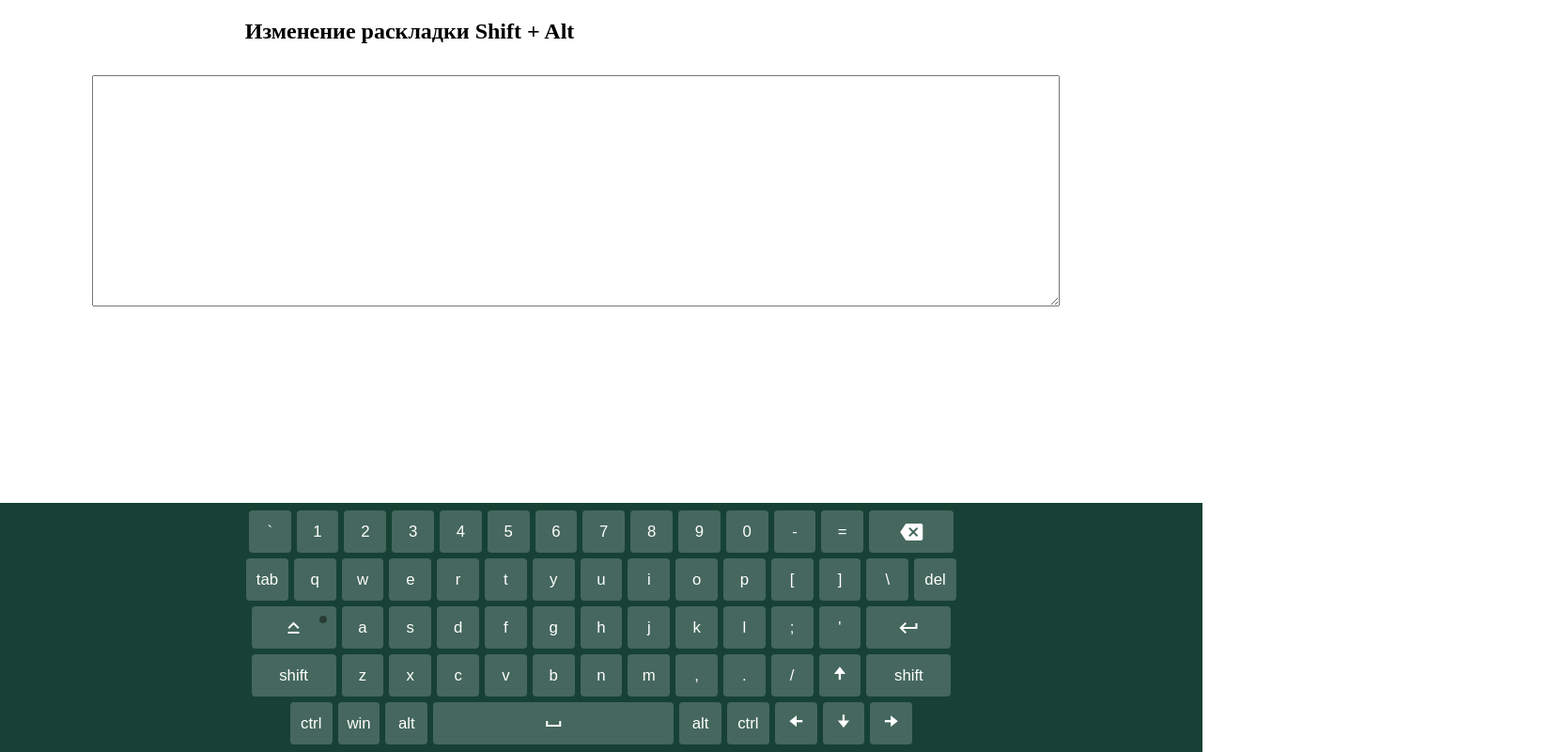
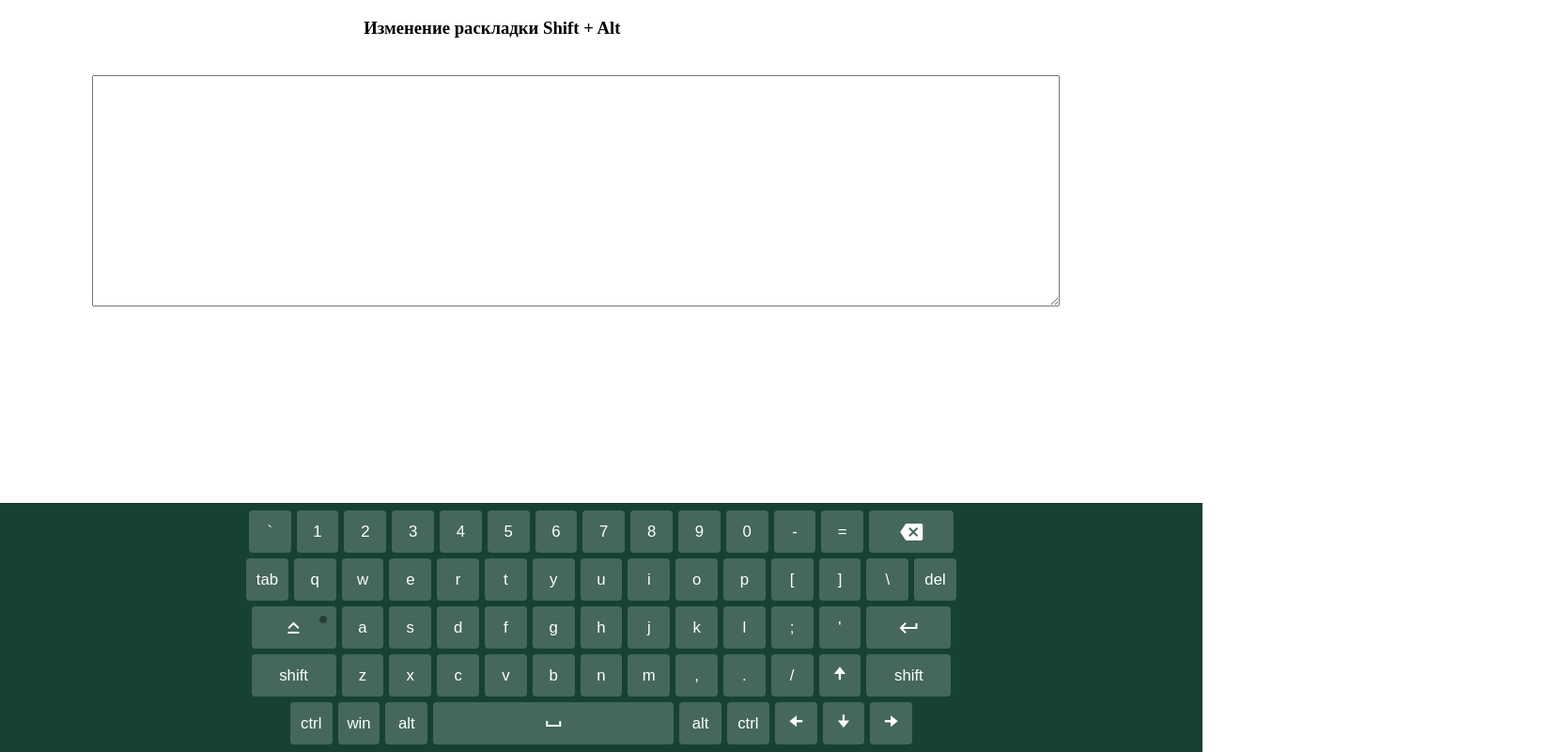
Before and after one commit to DmitryLobachevsky/Virtual-Keyboard, a website: page index.html in a window 1280 px wide. Shown: the whole page at 94% size, 1651 px wide, since content can reach past the window. Drawn offline with Linux system fonts and the light colour scheme.

Commit message:
fix: fix style

```diff
--- a/script.js
+++ b/script.js
@@ -8,7 +8,7 @@ textarea.setAttribute('id', 'keyboard-textarea');
 textarea.setAttribute('class', 'use-keyboard-input');
 document.body.appendChild(textarea);
 
-const info = document.createElement('h2');
+const info = document.createElement('h3');
 info.setAttribute('class', 'information');
 document.body.appendChild(info);
 
--- a/style.css
+++ b/style.css
@@ -94,7 +94,7 @@
   height: 30%;
 }
 
-h2{
+h3{
   position: relative;
-  left: 20%;
-}
+  left: 30%;
+ }
```
